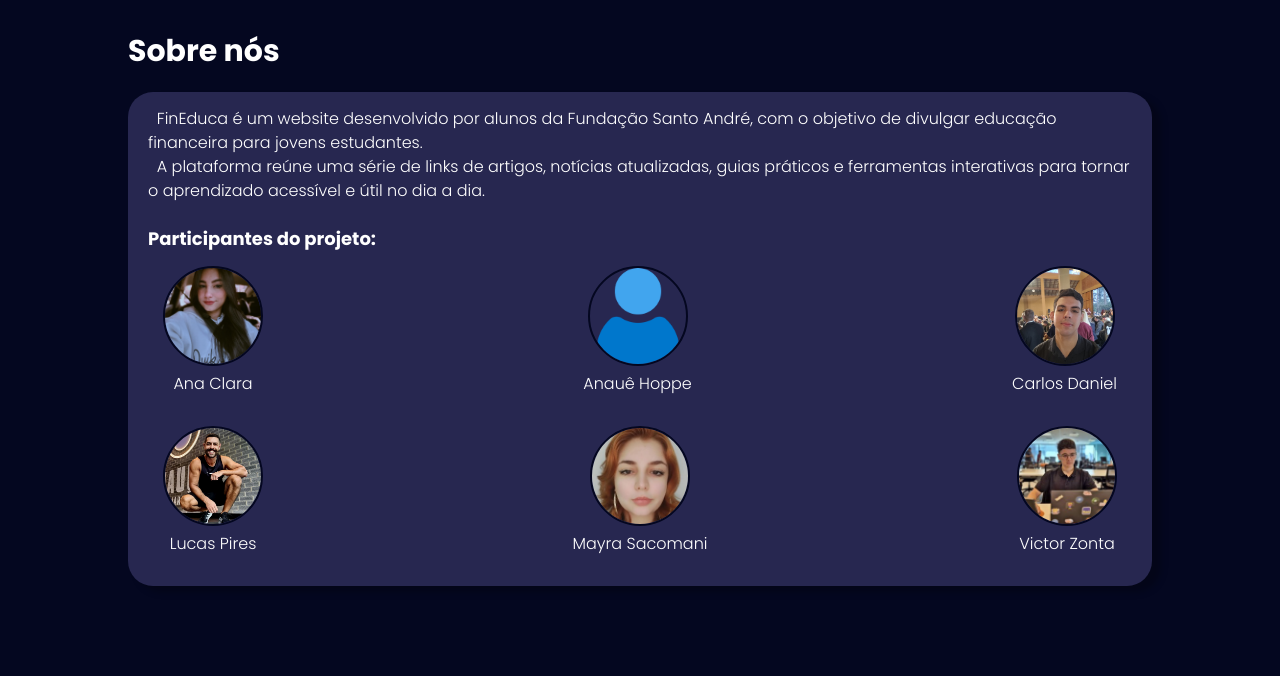
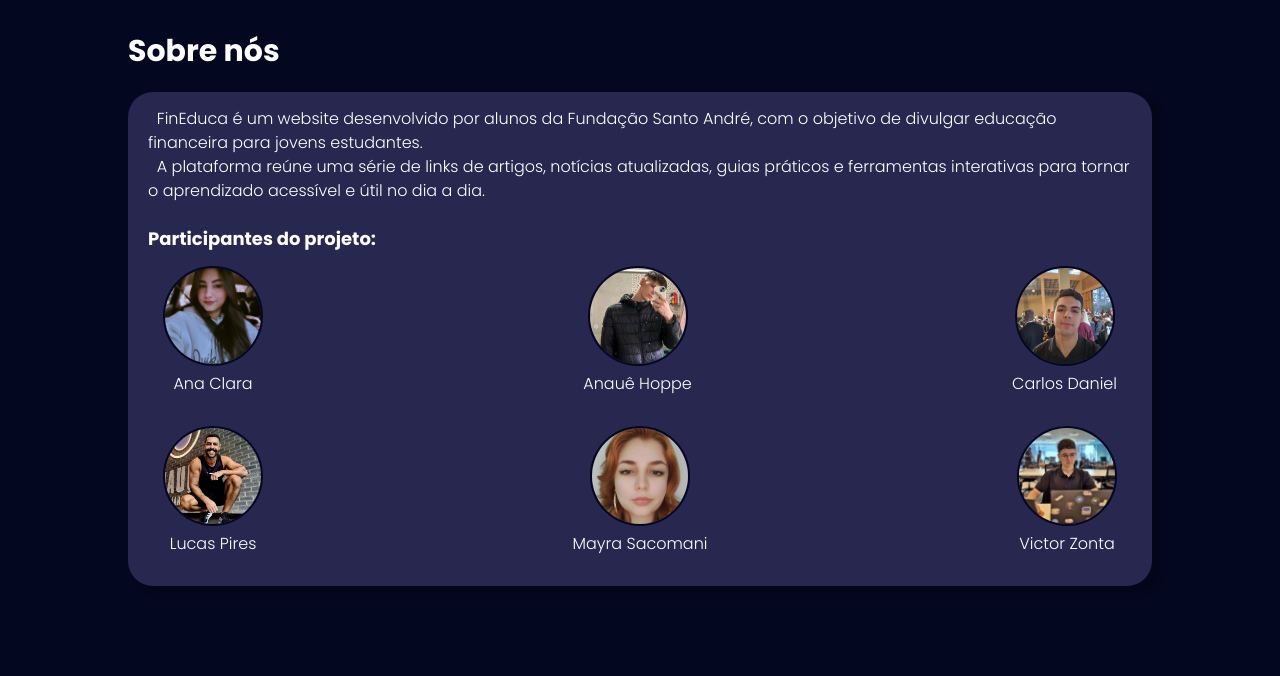
Before and after one commit to carloscopcescki/Fin-Educa, a website: page public/index.html in a window 1280 px wide. Shown: the part 4392-5068 px from the top of the page. Drawn offline with Linux system fonts and the light colour scheme; no server answers; a script that the page names is missing.

Commit message:
Update participant image for Anauê Hoppe

```diff
--- a/public/index.html
+++ b/public/index.html
@@ -419,7 +419,7 @@
                             <p>Ana Clara</p>
                         </div>
                         <div id="foto-participante">
-                            <img src="./assets/img/user.png">
+                            <img src="./assets/img/anaue.png">
                             <p>Anauê Hoppe</p>
                         </div>
                         <div id="foto-participante">
```
